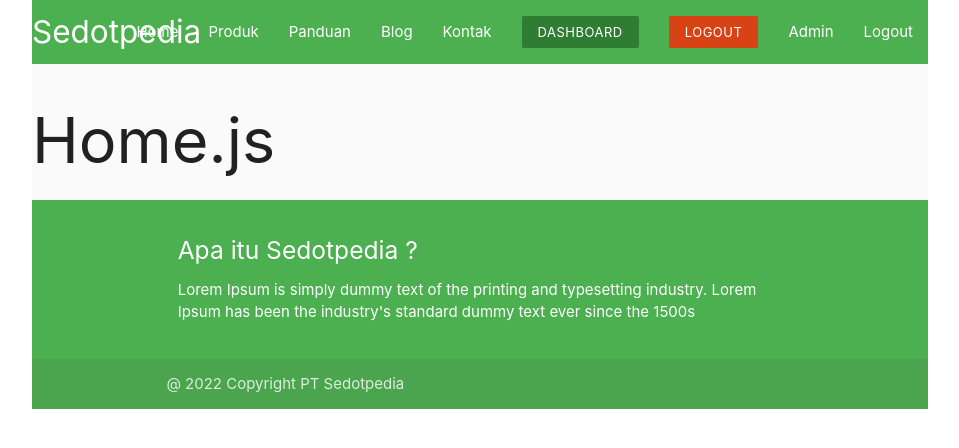
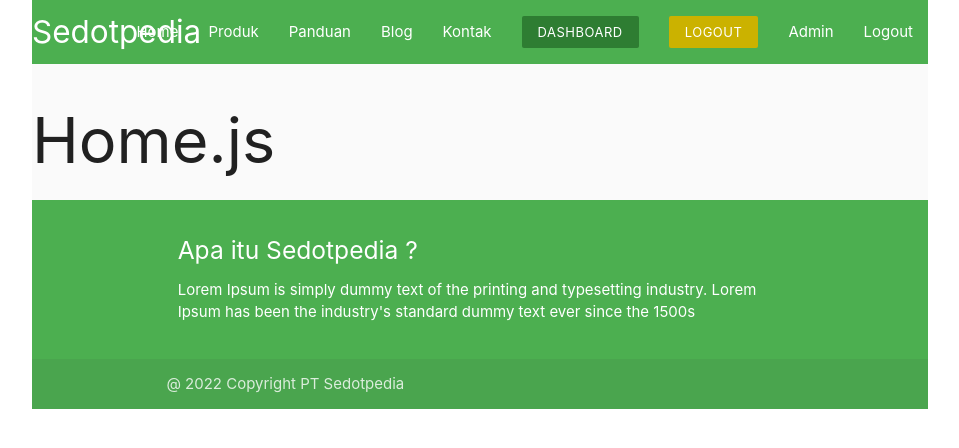
Before and after one commit to lancarweb/sedotpediareact, a React (Create React App) app: page / in a window 1280 px wide. Shown: the top 448 px of the page, without its empty margins (160-1119 px from the left). Built offline with nearby package versions, Linux system fonts and the light colour scheme; sample sign-in values are in the browser's storage.

Commit message:
update Nav.css and Nav.js

```diff
--- /dev/null
+++ b/src/Layout/Nav.css
@@ -0,0 +1,3 @@
+#logout {
+		background-color: #cbb200;
+	}
--- a/src/Layout/Nav.js
+++ b/src/Layout/Nav.js
@@ -1,6 +1,7 @@
 import React, { Fragment } from "react";
 import M from "materialize-css/dist/js/materialize.min.js";
 import { Link } from "react-router-dom";
+import "./Nav.css";
 
 class Nav extends React.Component{
 	componentDidMount(){
@@ -32,7 +33,7 @@ class Nav extends React.Component{
 					<li><Link to="kontak">Kontak</Link></li>
 					{ localStorage.getItem("token_id")?
 						<Fragment><li><Link className="waves-effect waves-light btn-small green darken-3 z-depth-0" to="dashboard">Dashboard</Link></li>
- 						<li><Link className="waves-effect waves-light btn-small deep-orange darken-3 z-depth-0" type="submit" value="Logout" onClick={logOut}>Logout</Link></li></Fragment>:
+ 						<li><Link id="logout" className="waves-effect waves-light btn-small z-depth-0" type="submit" value="Logout" onClick={logOut}>Logout</Link></li></Fragment>:
 						<li><Link className="waves-effect waves-light btn-small green darken-3 z-depth-0" to="join">Join</Link></li> }
 
 					{ localStorage.getItem("token_admin") && <Fragment><li><Link to="superadmin">Admin</Link></li>
```
